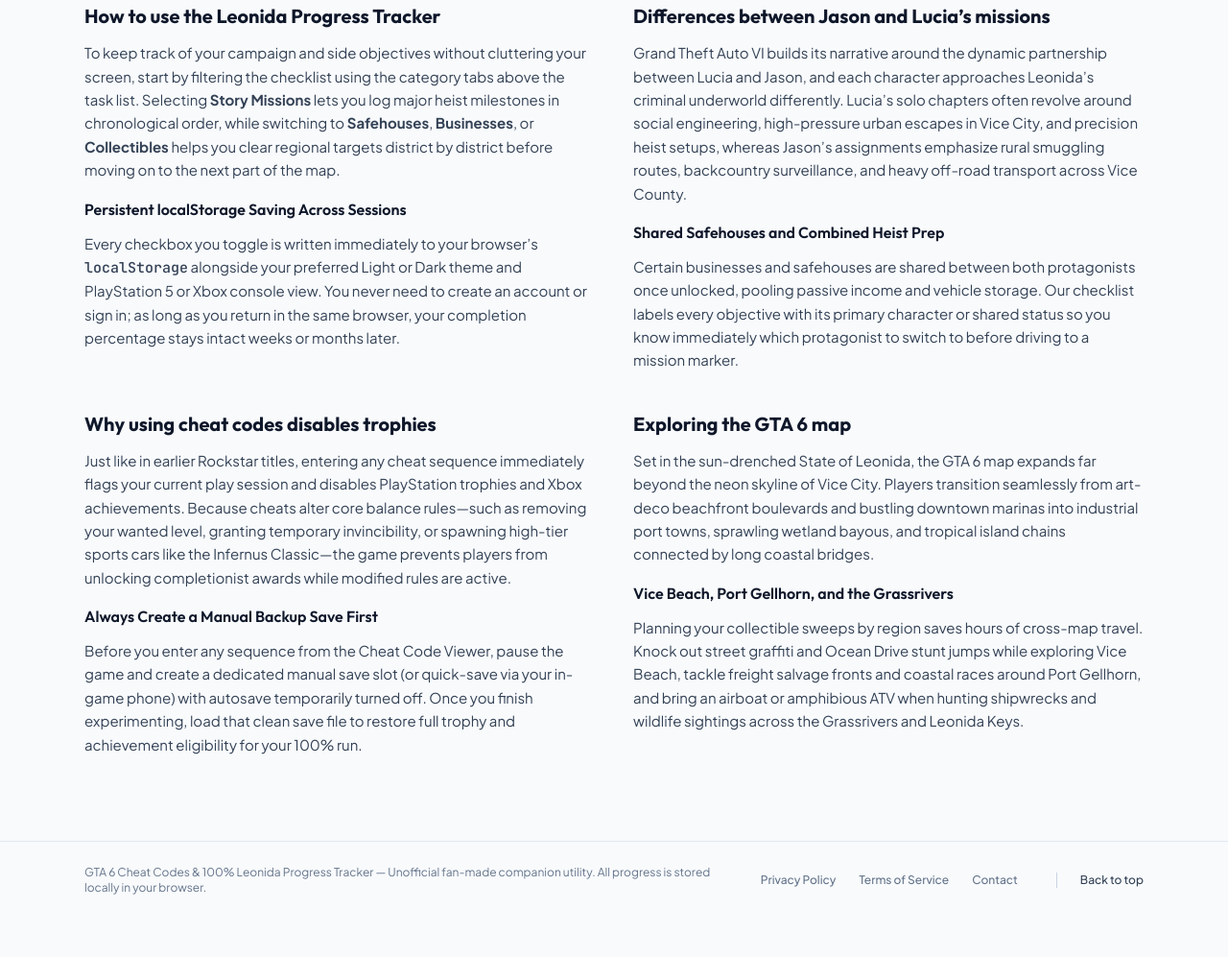
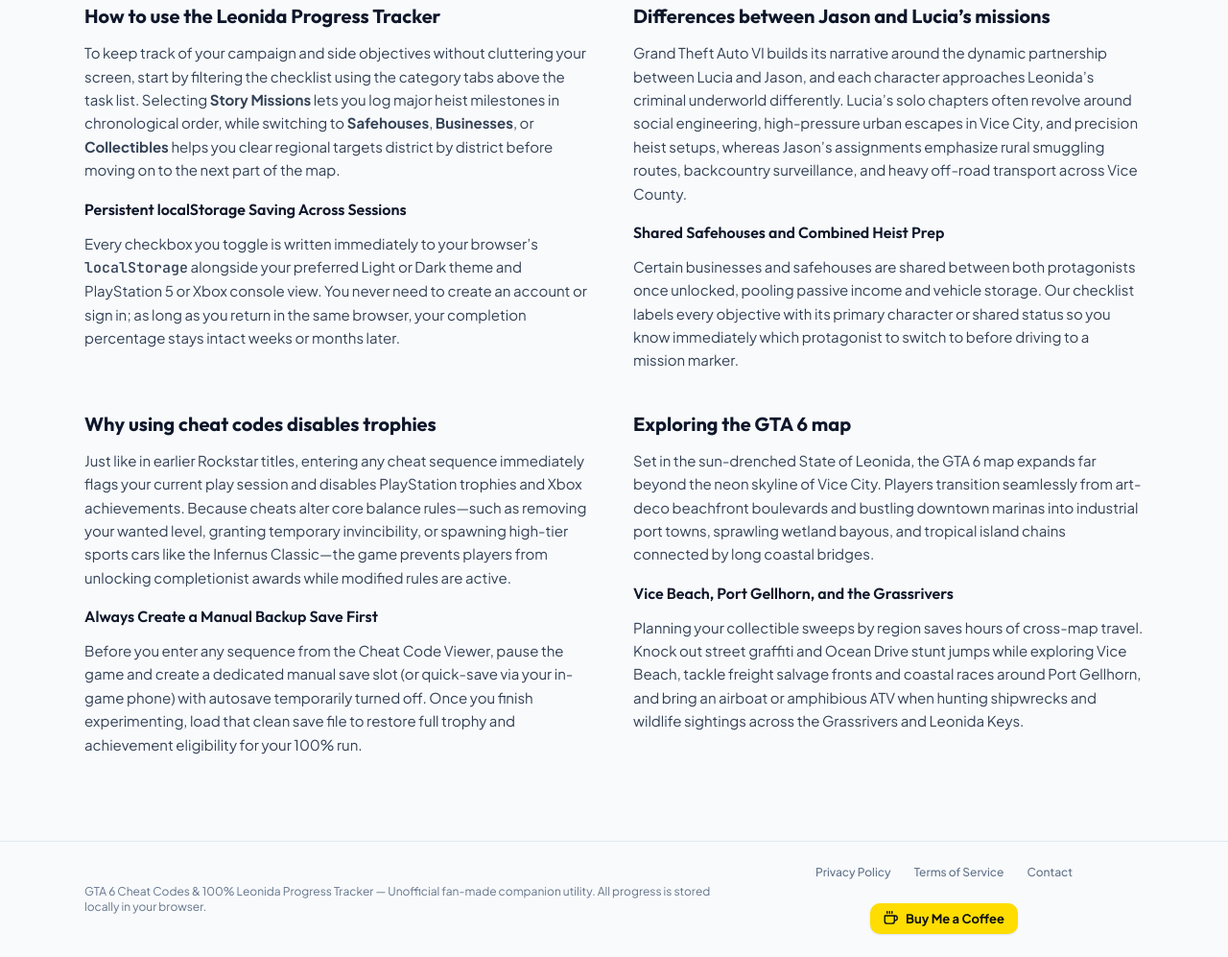
Before and after one commit to mr-popo664/gta6-tracker, a plain HTML site: page index.html in a window 1280 px wide. Shown: the part 1796-2793 px from the top of the page at 96% size. Before the commit the page ends 2753 px from the top, so only its background shows below. Drawn offline with nearby package versions, Linux system fonts and the light colour scheme.

Commit message:
Update footer navigation with new link
Replaced 'Back to top' link with 'Buy Me a Coffee' link.

```diff
--- a/index.html
+++ b/index.html
@@ -573,12 +573,19 @@
           <a href="Privacy-Policy.html" class="hover:text-vice-pink dark:hover:text-vice-cyanBright transition-colors whitespace-nowrap">Privacy Policy</a>
           <a href="Terms-of-Service.html" class="hover:text-vice-pink dark:hover:text-vice-cyanBright transition-colors whitespace-nowrap">Terms of Service</a>
           <a href="Contact.html" class="hover:text-vice-pink dark:hover:text-vice-cyanBright transition-colors whitespace-nowrap">Contact</a>
-          <a
-            href="#top"
-            class="text-slate-700 dark:text-slate-300 hover:text-vice-pink dark:hover:text-vice-cyanBright transition-colors whitespace-nowrap ml-2 sm:ml-4 pl-4 sm:pl-6 border-l border-slate-300 dark:border-slate-700"
-          >
-            Back to top
-          </a>
+         <a
+      href="https://buymeacoffee.com/crushedcorsair"
+      target="_blank"
+      rel="noopener noreferrer"
+      style="display: inline-flex; align-items: center; gap: 8px; padding: 8px 14px; border-radius: 10px; background: #FFDD00; color: #0B0E14; font-weight: 700; text-decoration: none; font-size: 13px; box-shadow: 0 1px 2px rgba(0,0,0,0.1);"
+    >
+      <svg width="15" height="15" viewBox="0 0 24 24" fill="none" stroke="currentColor" stroke-width="2.2" stroke-linecap="round" stroke-linejoin="round">
+        <path d="M18 8h1a4 4 0 010 8h-1M2 8h16v9a4 4 0 01-4 4H6a4 4 0 01-4-4V8zM6 1v3M10 1v3M14 1v3" />
+      </svg>
+      Buy Me a Coffee
+    </a>
+
+
         </nav>
       </div>
     </footer>
```
